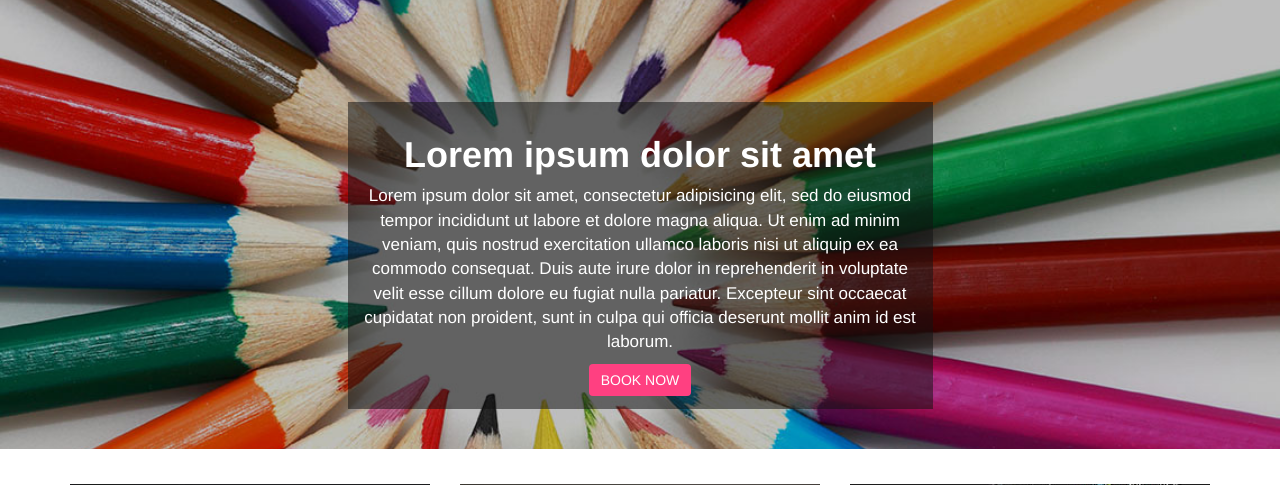
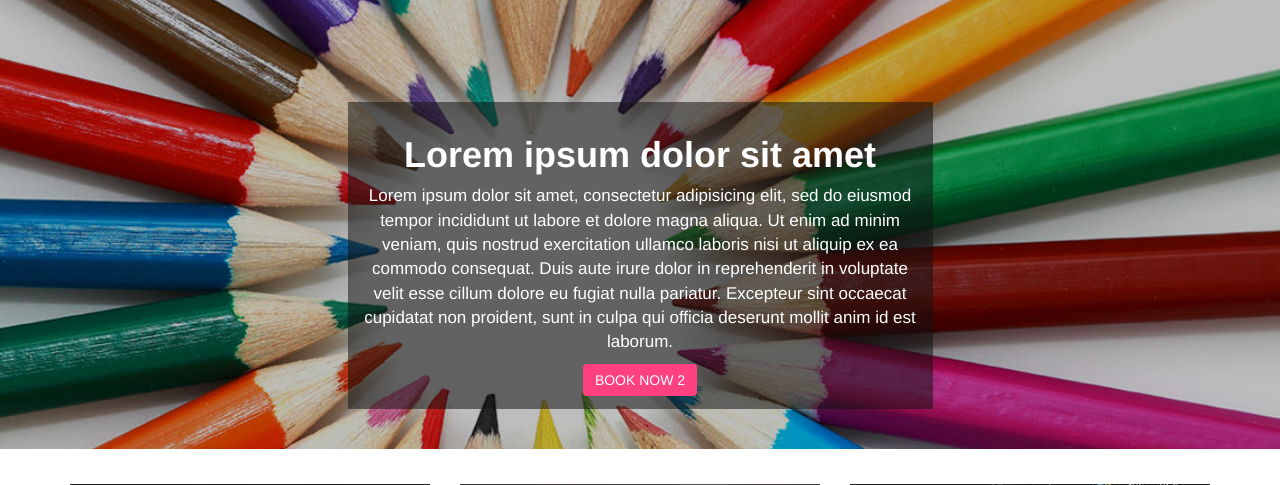
Before and after one commit to sghosh1996/tw, a PHP site: page / in a window 1280 px wide. Shown: the part 232-717 px from the top of the page. Run offline with PHP 8.4, Linux system fonts and the light colour scheme.

Commit message:
book now 2

```diff
--- a/index.php
+++ b/index.php
@@ -59,7 +59,7 @@
 					consequat. Duis aute irure dolor in reprehenderit in voluptate velit esse
 					cillum dolore eu fugiat nulla pariatur. Excepteur sint occaecat cupidatat non
 					proident, sunt in culpa qui officia deserunt mollit anim id est laborum.</p>
-					<a class="btn btn-info btn-bgcolor" href="#popup1">BOOK NOW</a>
+					<a class="btn btn-info btn-bgcolor" href="#popup1">BOOK NOW 2</a>
 				</div>
 			</div>
 		</div>
```
